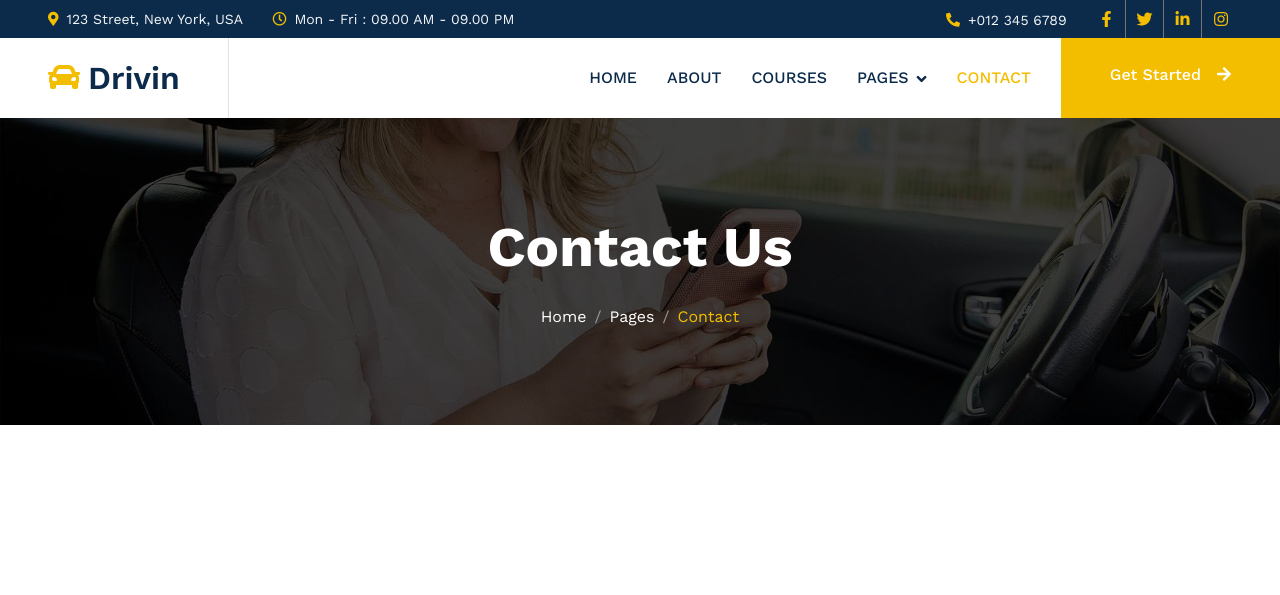
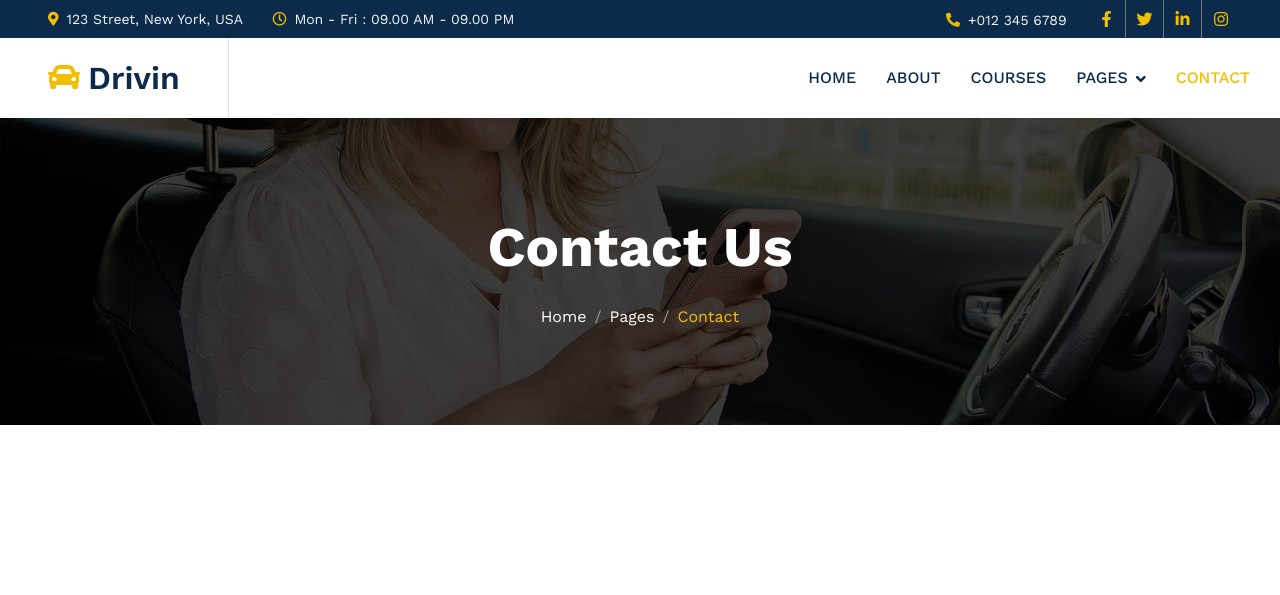
Before and after one commit to mp3mba/github_practise, a plain HTML site: page contact.html in a window 1280 px wide. Shown: the top 595 px of the page. Drawn offline with nearby package versions, Linux system fonts and the light colour scheme.

Commit message:
modifacation on contact page

```diff
--- a/contact.html
+++ b/contact.html
@@ -94,7 +94,6 @@
                 </div>
                 <a href="contact.html" class="nav-item nav-link active">Contact</a>
             </div>
-            <a href="" class="btn btn-primary py-4 px-lg-5 d-none d-lg-block">Get Started<i class="fa fa-arrow-right ms-3"></i></a>
         </div>
     </nav>
     <!-- Navbar End -->
```
